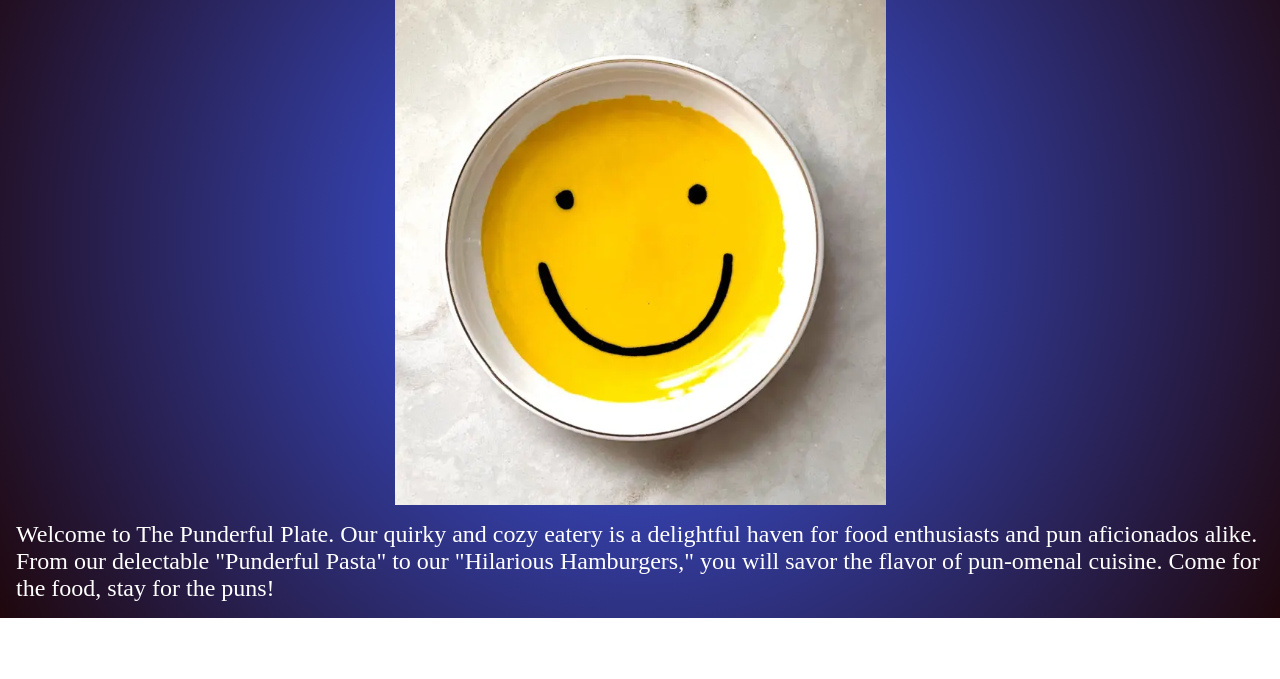
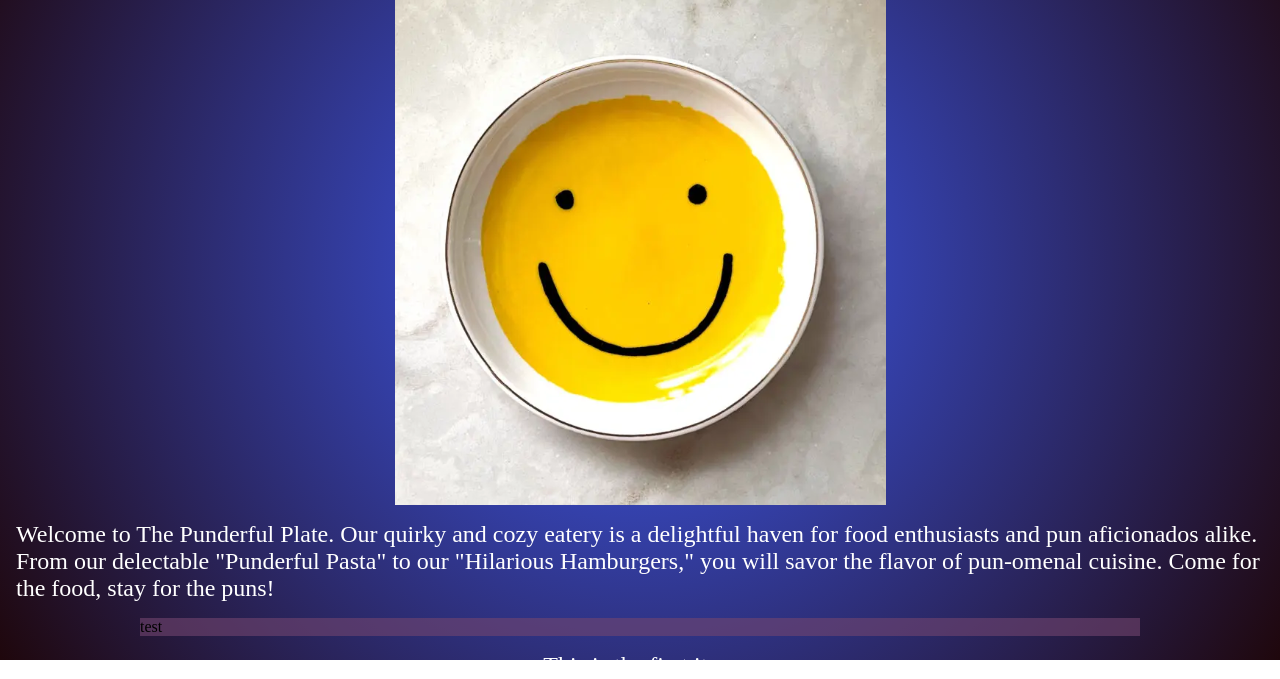
Before and after one commit to t0ntin/restaurant, a website built with webpack: page src/index.html in a window 1280 px wide. Shown: the part 140-819 px from the top of the page. Built offline with nearby package versions, Linux system fonts and the light colour scheme.

Commit message:
Menu item appended to main page

```diff
--- a/src/load-page.js
+++ b/src/load-page.js
@@ -1,6 +1,6 @@
 import './style.css';
 import plateImage from './plate.png';
-
+import { renderMenu } from './menu';
 
 function createHeader() {
   const header = document.createElement('header');
@@ -40,20 +40,31 @@ function createNavLi() {
 }
 
 function renderHome(main) {
+  let homeInfo = {isHomeLoaded : true};
+  const bodyEl = document.createElement('div');
+  main.append(bodyEl);
   const plate = new Image();
   plate.src = plateImage;
-  main.append(plate);
+  bodyEl.append(plate);
   const description = document.createElement('p');
-  main.append(description);
+  bodyEl.append(description);
   description.innerText = `Welcome to The Punderful Plate. Our quirky and cozy eatery is a delightful haven for food enthusiasts and pun aficionados alike. From our delectable "Punderful Pasta" to our "Hilarious Hamburgers," you will savor the flavor of pun-omenal cuisine. Come for the food, stay for the puns!`
+}
+
+
+function createFooter(main) {
+  const footer = document.createElement('footer');
+  main.append(footer);
+  footer.textContent = "test";
 }
 
 function loadPage() {
   const main = document.querySelector('#content');
-
+        console.log("main element:", main);
   main.append(createHeader());
   renderHome(main);
+  createFooter(main);
+  renderMenu(main);
 }
 
-
 export default loadPage;
--- /dev/null
+++ b/src/menu.js
@@ -0,0 +1,16 @@
+
+function clearMain(main, homeIsLoaded) {
+  // if (homeIsLoaded === true) {
+  //   return;
+  // } else
+  // main.classlist.add('')
+}
+
+
+export function renderMenu (bodyEl) {
+  const menuItemEl = document.createElement('p');
+  menuItemEl.textContent = "This is the first item";
+  bodyEl.append(menuItemEl);
+        console.log("body element:", bodyEl);
+
+}
--- a/src/style.css
+++ b/src/style.css
@@ -11,6 +11,7 @@ main {
   display: flex;
   flex-direction: column;
   align-items: center;
+  height: 100vh;
 }
 
 header {
@@ -24,7 +25,6 @@ header p {
   font-size: 3rem;
 
 }
-
 
 ul {
   margin: 1rem 0rem;
@@ -44,8 +44,21 @@ h1 {
 
 }
 
+main div {
+  display: flex;
+  flex-direction: column;
+  align-items: center;
+}
+
 p {
   color: rgb(255, 255, 255);
   font-size: 1.5rem;
   margin: 1rem;
 }
+
+footer {
+  background-color: hsla(303, 24%, 36%, 0.595);
+  width: 100%;
+  max-width: 1000px;
+  height: 100%;
+}
```
Also changed, not shown: dist/bundle.js.
